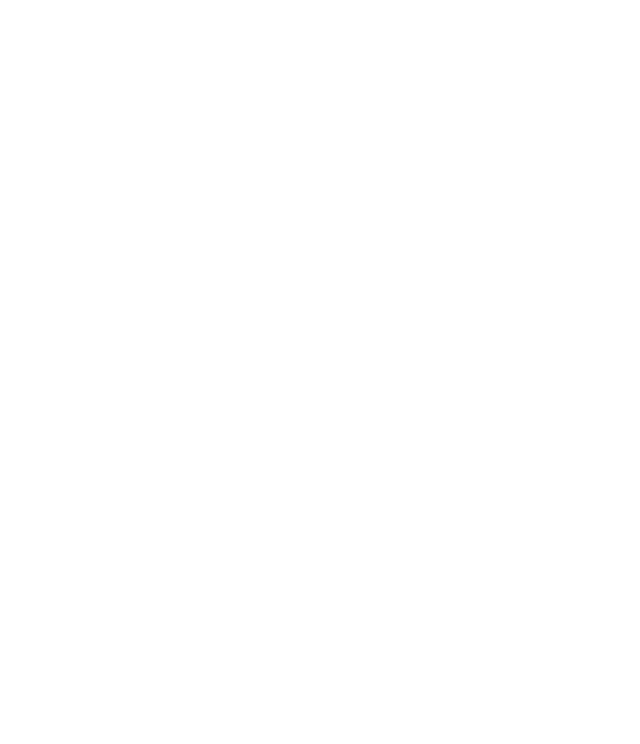
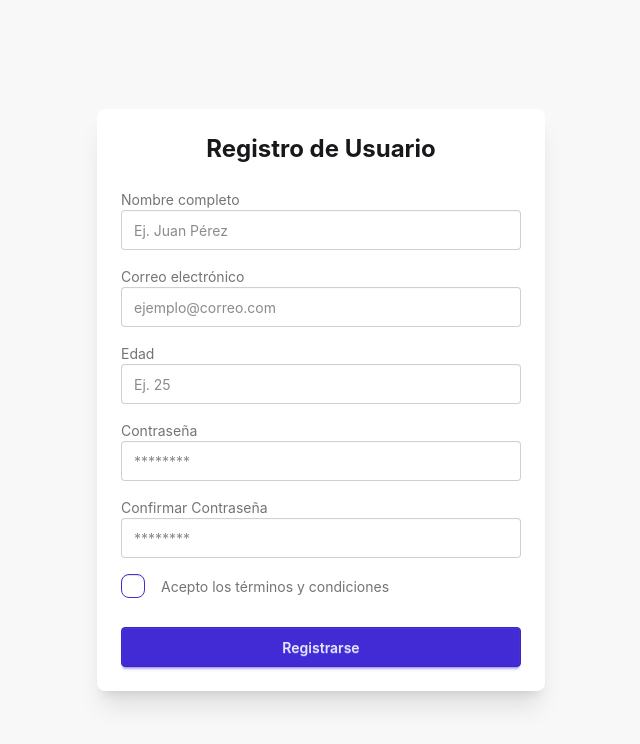
Before and after one commit to jaasidev/formulario-react, a React (Vite) app: page / in a window 1280 px wide. Shown: the top 744 px of the page, without its empty margins (319-959 px from the left). Built offline with nearby package versions, Linux system fonts and the light colour scheme.

Commit message:
feat: integrando tailwindcss a la estructura creada y corriguiendo algunos detallitos

```diff
--- a/src/App.tsx
+++ b/src/App.tsx
@@ -1,6 +1,108 @@
 import './index.css'
+
 function App() {
-  return null
+  return (
+    <div className='min-h-screen bg-base-200 flex items-center justify-center p-4'>
+      <div className='card w-full max-w-md bg-base-100 shadow-xl'>
+        <div className='card-body'>
+          <h2 className='card-title text-2xl font-bold mb-4 justify-center'>
+            Registro de Usuario
+          </h2>
+
+          <form className='space-y-4'>
+            {/* Nombre */}
+            <div className='form-control w-full'>
+              <label htmlFor='nombre' className='label'>
+                <span className='label-text'>Nombre completo</span>
+              </label>
+              <input
+                id='nombre'
+                type='text'
+                placeholder='Ej. Juan Pérez'
+                className='input input-bordered w-full'
+              />
+            </div>
+
+            {/* Email */}
+            <div className='form-control w-full'>
+              <label htmlFor='email' className='label'>
+                <span className='label-text'>Correo electrónico</span>
+              </label>
+              <input
+                id='email'
+                type='email'
+                placeholder='ejemplo@correo.com'
+                className='input input-bordered w-full'
+              />
+            </div>
+
+            {/* Edad */}
+            <div className='form-control w-full'>
+              <label htmlFor='edad' className='label'>
+                <span className='label-text'>Edad</span>
+              </label>
+              <input
+                id='edad'
+                type='number'
+                placeholder='Ej. 25'
+                className='input input-bordered w-full'
+              />
+            </div>
+
+            {/* Contraseña */}
+            <div className='form-control w-full'>
+              <label htmlFor='password' className='label'>
+                <span className='label-text'>Contraseña</span>
+              </label>
+              <input
+                id='password'
+                type='password'
+                placeholder='********'
+                className='input input-bordered w-full'
+              />
+            </div>
+
+            {/* C. Contraseña */}
+            <div className='form-control w-full'>
+              <label htmlFor='confirmPassword' className='label'>
+                <span className='label-text'>Confirmar Contraseña</span>
+              </label>
+              <input
+                id='confirmPassword'
+                type='password'
+                placeholder='********'
+                className='input input-bordered w-full'
+              />
+            </div>
+
+            {/* Términos */}
+            <div className='form-control w-full mt-2'>
+              <label
+                htmlFor='terms'
+                className='label cursor-pointer justify-start gap-4'
+              >
+                <input
+                  id='terms'
+                  type='checkbox'
+                  className='checkbox checkbox-primary'
+                />
+                <span className='label-text'>
+                  Acepto los términos y condiciones
+                </span>
+              </label>
+            </div>
+
+            {/* Submit */}
+            <div className='form-control w-full mt-6'>
+              <button type='submit' className='btn btn-primary w-full'>
+                Registrarse
+              </button>
+            </div>
+          </form>
+        </div>
+      </div>
+    </div>
+  )
 }
 
 export default App
--- a/src/index.css
+++ b/src/index.css
@@ -1,2 +1,6 @@
 @import "tailwindcss";
 @plugin "daisyui";
+
+.input {
+    @apply outline-0;
+}
--- a/vite.config.ts
+++ b/vite.config.ts
@@ -1,11 +1,13 @@
 import { defineConfig } from 'vite'
 import react, { reactCompilerPreset } from '@vitejs/plugin-react'
 import babel from '@rolldown/plugin-babel'
+import tailwindcss from '@tailwindcss/vite'
 
 // https://vite.dev/config/
 export default defineConfig({
   plugins: [
     react(),
-    babel({ presets: [reactCompilerPreset()] })
+    tailwindcss(),
+    babel({ presets: [reactCompilerPreset()] }),
   ],
 })
```
